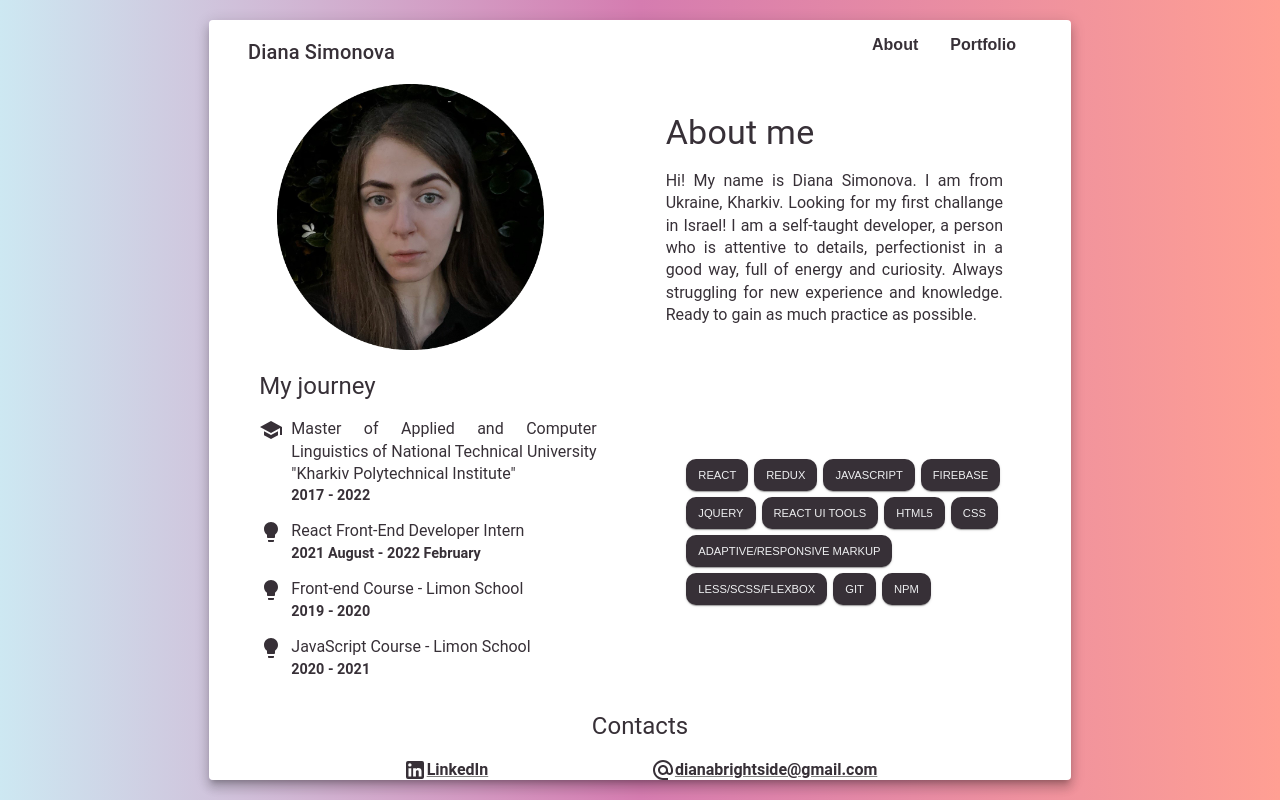
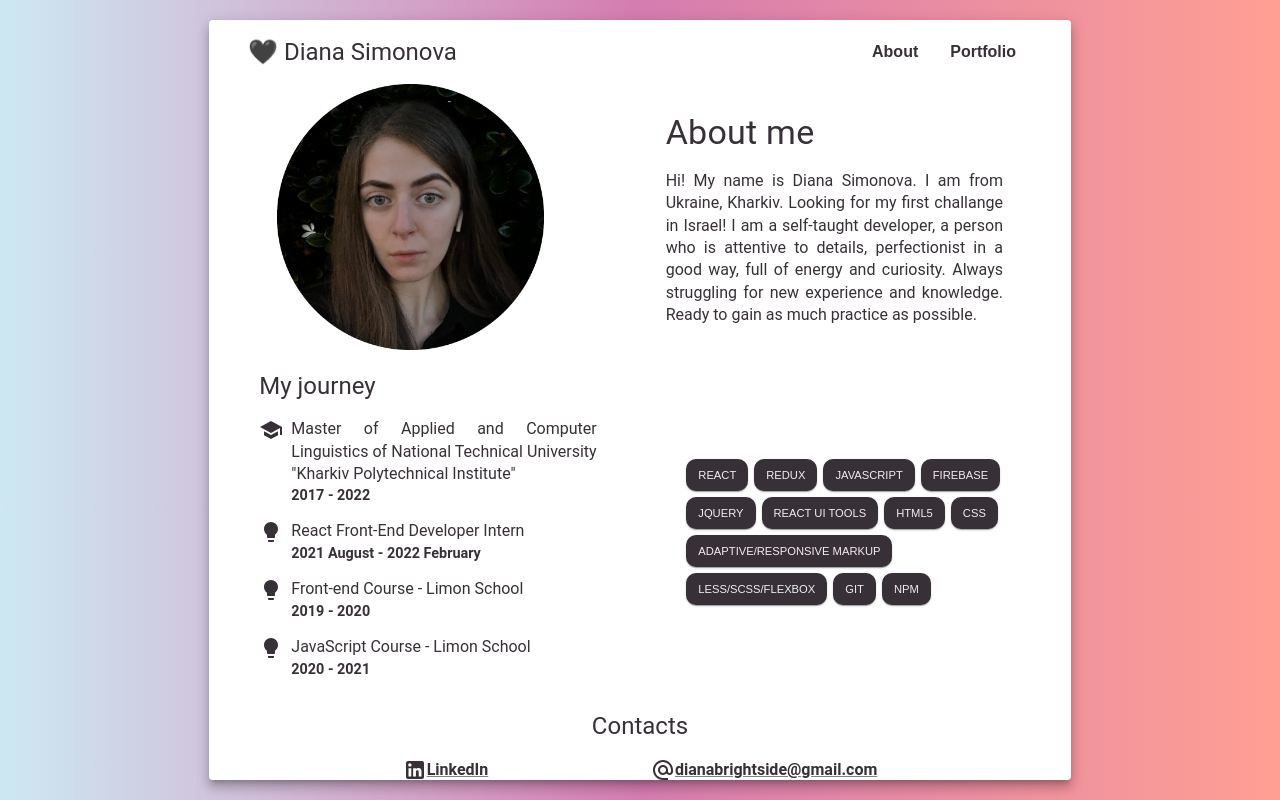
Before and after one commit to DianaBrightside/diana_simonova_cv.github.io, a React (Create React App) app: page / in a window 1280 px wide. Built offline with nearby package versions, Linux system fonts and the light colour scheme; the HTML template or start-up script is replaced by a standard one.

Commit message:
header change

```diff
--- a/src/Components/Header.js
+++ b/src/Components/Header.js
@@ -1,4 +1,5 @@
 import { Grid, Toolbar, Typography } from "@mui/material";
+import FavoriteIcon from "@mui/icons-material/Favorite";
 
 import HeaderLinks from "./HeaderLinks";
 
@@ -12,11 +13,12 @@ const Header = () => {
             textAlign: "center",
           },
           justifyContent: "space-between",
+          alignItems: "center",
         }}
       >
-        <Grid item xs={12} sm={12} md={4}>
-          <Typography variant="h6" component="div" sx={{ flexGrow: 1 }}>
-            Diana Simonova
+        <Grid item xs={12} sm={12} md={5}>
+          <Typography variant="h5" component="div" sx={{ flexGrow: 1 }}>
+            🖤 Diana Simonova
           </Typography>
         </Grid>
         <Grid
```
